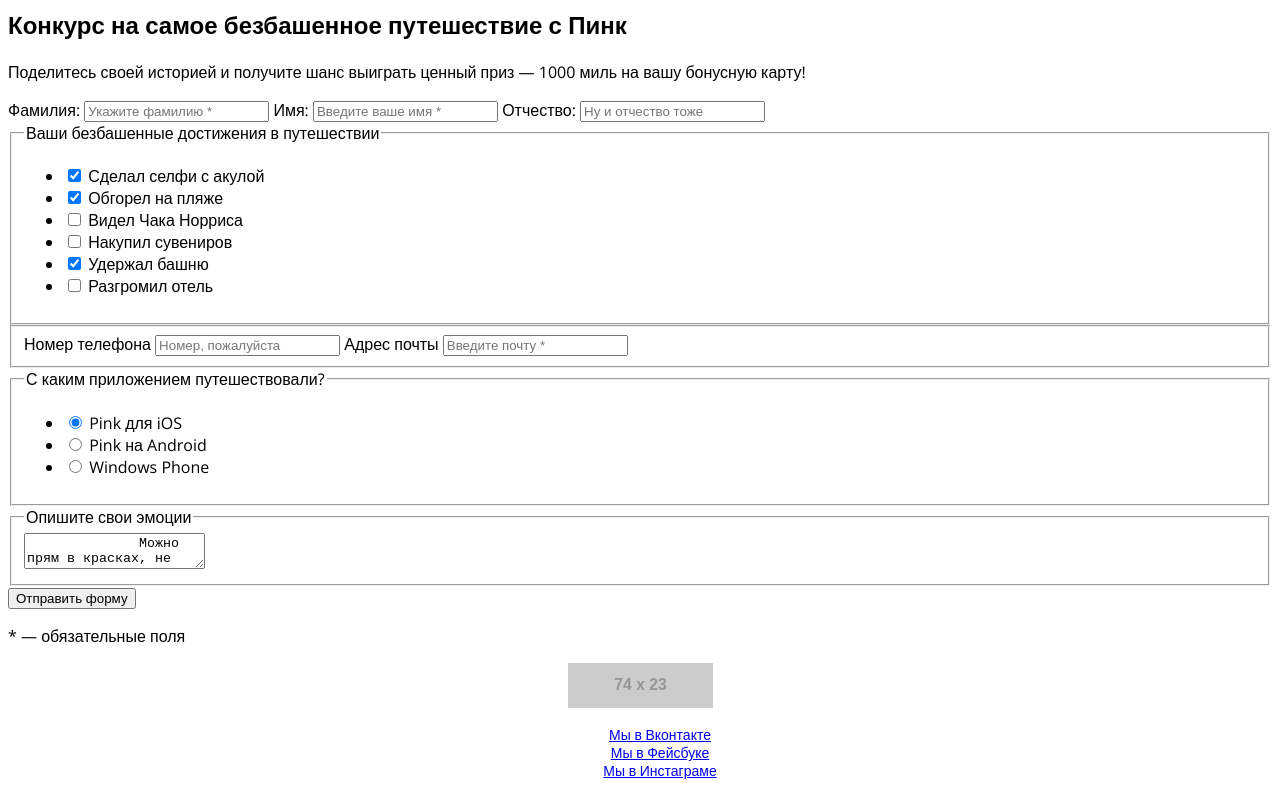
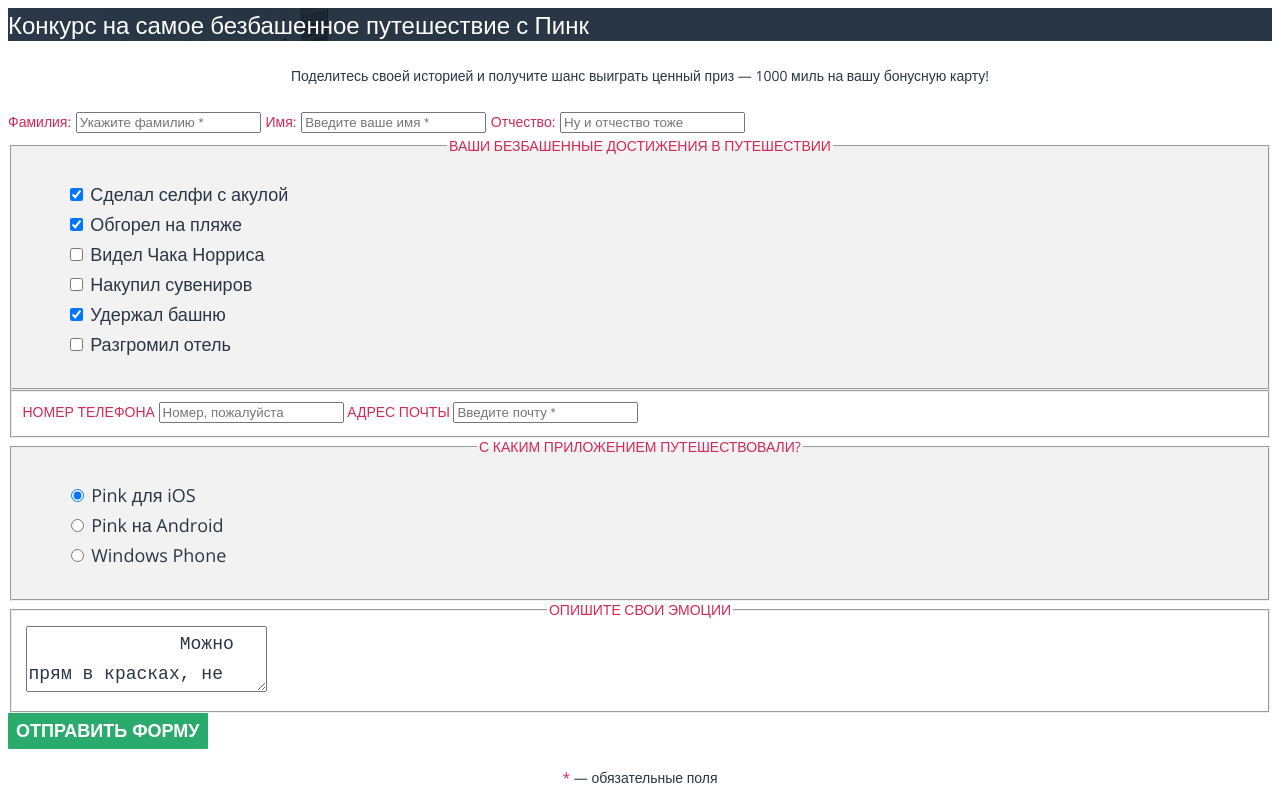
Before and after one commit to peterfeld/1391583-pink-20, a website: page source/form.html in a window 1280 px wide. Shown: the part 214-1004 px from the top of the page. Drawn offline with nearby package versions, Linux system fonts and the light colour scheme; files that its build step writes are made by us from their sources; placeholder pictures from the web are drawn by us.

Commit message:
Добавляет вестку страницы form с препроцессорами

```diff
--- a/source/form.html
+++ b/source/form.html
@@ -9,7 +9,7 @@
   <body class="page__body">
     <header class="page-header">
       <a class="page-header__logo">
-        <img src="https://via.placeholder.com/74x23" width="74" height="23" alt="Пинк">
+        <img src="img/logo-pink-white-mobile.svg" width="74" height="23" alt="Пинк">
       </a>
       <nav class="main-nav">
         <button class="main-nav__toggle" type="button">
@@ -18,22 +18,22 @@
         <div class="main-nav__wrapper">
           <ul class="main-nav__list site-list">
             <li class="site-list__item site-list__item--active">
-              <a href="index.html">
+              <a class="site-list__link" href="index.html">
                 Главная
               </a>
             </li>
             <li class="site-list__item">
-              <a href="photo.html">
+              <a class="site-list__link" href="photo.html">
                 Фотографии
               </a>
             </li>
             <li class="site-list__item">
-              <a>
+              <a class="site-list__link">
                 Конкурс
               </a>
             </li>
             <li class="site-list__item">
-              <a href="#">
+              <a class="site-list__link" href="#">
                 HTML academy
               </a>
             </li>
@@ -53,17 +53,17 @@
 
         <form class="tender__form" action="https://echo.htmlacademy.ru" method="GET">
 
-          <label for="surname">Фамилия:</label>
-          <input type="text" placeholder="Укажите фамилию *" id="surname">
+          <label class="tender__label" for="surname">Фамилия:</label>
+          <input class="tender__input" type="text" placeholder="Укажите фамилию *" id="surname">
 
-          <label for="name">Имя:</label>
-          <input type="text" placeholder="Введите ваше имя *" id="name">
+          <label class="tender__label" for="name">Имя:</label>
+          <input  class="tender__input" type="text" placeholder="Введите ваше имя *" id="name">
 
-          <label for="middle-name">Отчество:</label>
-          <input type="text" placeholder="Ну и отчество тоже" id="middle-name">
+          <label class="tender__label" for="middle-name">Отчество:</label>
+          <input class="tender__input" type="text" placeholder="Ну и отчество тоже" id="middle-name">
 
           <fieldset class="record">
-            <legend>Ваши безбашенные
+            <legend class="record__legend">Ваши безбашенные
             достижения в путешествии</legend>
             <ul class="record__list">
               <li class="record__item">
@@ -94,10 +94,10 @@
           </fieldset>
 
           <fieldset class="contacts-form">
-            <label for="phone">Номер телефона</label>
+            <label class="contacts-form__label" for="phone">Номер телефона</label>
             <input type="tel" placeholder="Номер, пожалуйста" id="phone">
 
-            <label for="email">Адрес почты</label>
+            <label class="contacts-form__label" for="email">Адрес почты</label>
             <input type="email" placeholder="Введите почту *" id="email">
           </fieldset>
 
@@ -130,9 +130,9 @@
             </textarea>
           </fieldset>
 
-          <button type="submit" class="form__button">Отправить форму</button>
+          <button type="submit" class="tender__button">Отправить форму</button>
 
-          <p class="form__text"><span>*</span> — обязательные поля</p>
+          <p class="tender__text"><span class="tender__text--bottom">*</span> — обязательные поля</p>
 
         </form>
       </section>
@@ -142,7 +142,7 @@
       <div class="page-footer__wrapper">
         <div class="page-footer__logo">
           <a href="#">
-            <img src="https://via.placeholder.com/74x23" width="145" height="40" alt="Пинк">
+            <img src="img/logo-pink-blue-mobile.svg" width="145" height="40" alt="Пинк">
           </a>
         </div>
         <div class="page-footer__social social">
--- /dev/null
+++ b/source/less/application.less
@@ -0,0 +1,20 @@
+.application {
+  background-color: @basis-extra-grey;
+  font-style: normal;
+  font-weight: normal;
+  font-size: 18px;
+  line-height: 30px;
+  color: @basis-blue;
+}
+
+.application__text {
+  font-size: 14px;
+  line-height: 18px;
+  color: @basis-red;
+  text-align: center;
+  text-transform: uppercase;
+}
+
+.application__list {
+  list-style: none;
+}
--- /dev/null
+++ b/source/less/contacts-form.less
@@ -0,0 +1,12 @@
+.contacts-form {
+  font-style: normal;
+  font-weight: normal;
+  font-size: 14px;
+  line-height: 30px;
+  background-color: @basis-white;
+}
+
+.contacts-form__label {
+  text-transform: uppercase;
+  color: @basis-red;
+}
--- /dev/null
+++ b/source/less/feedback.less
@@ -0,0 +1,15 @@
+.feedback__title {
+  font-style: normal;
+  font-weight: normal;
+  font-size: 14px;
+  line-height: 18px;
+  text-align: center;
+  text-transform: uppercase;
+  color: @basis-red;
+}
+
+.feedback__form {
+  font-size: 18px;
+  line-height: 30px;
+  color: @basis-blue;
+}
--- a/source/less/main-nav.less
+++ b/source/less/main-nav.less
@@ -1,25 +1,3 @@
-.site-list__item {
-  font-weight: bold;
-  font-size: 18px;
-  line-height: 32px;
-  text-transform: uppercase;
-  background-color: @basis-blue;
-}
-
 .main-nav__list {
   list-style: none;
 }
-
-.main-nav__link {
-  color: @basis-white;
-}
-
-.main-nav__link:hover,
-.main-nav__link:focus {
-  color: @basis-red;
-}
-
-.main-nav__link:active {
-  color: @basis-red;
-  opacity: 0.3;
-}
--- /dev/null
+++ b/source/less/record.less
@@ -0,0 +1,16 @@
+.record {
+  background-color: @basis-extra-grey;
+}
+
+.record__legend {
+  font-weight: normal;
+  font-size: 14px;
+  line-height: 18px;
+  text-align: center;
+  text-transform: uppercase;
+  color: @basis-red;
+}
+
+.record__list {
+  list-style: none;
+}
--- /dev/null
+++ b/source/less/site-list.less
@@ -0,0 +1,22 @@
+.site-list__item {
+  font-weight: bold;
+  font-size: 18px;
+  line-height: 32px;
+  text-transform: uppercase;
+  background-color: @basis-blue;
+}
+
+.site-list__link {
+  color: @basis-white;
+  text-decoration: none;
+}
+
+.site-list__link:hover,
+.site-list__link:focus {
+  color: @basis-red;
+}
+
+.msite-list__link:active {
+  color: @basis-red;
+  opacity: 0.3;
+}
--- a/source/less/style.less
+++ b/source/less/style.less
@@ -3,11 +3,19 @@
 @import url("page.less");
 @import url("page-header.less");
 @import url("main-nav.less");
+@import url("site-list.less");
 @import url("about.less");
 @import url("downloads.less");
 @import url("offer.less");
 @import url("reviews.less");
 @import url("price.less");
 @import url("contacts.less");
+
+@import url("tender.less");
+@import url("record.less");
+@import url("contacts-form.less");
+@import url("application.less");
+@import url("feedback.less");
+
 @import url("page-footer.less");
 @import url("social.less");
--- /dev/null
+++ b/source/less/tender.less
@@ -0,0 +1,50 @@
+.tender {
+  font-style: normal;
+  font-weight: normal;
+  font-size: 18px;
+  line-height: 30px;
+  background-color: @basis-white;
+  color: @basis-blue;
+}
+
+.tender__title {
+  font-weight: 300;
+  font-size: 24px;
+  line-height: 33px;
+  text-align: center;
+  color: @basis-white;
+  display: flex;
+  background-image: url(../img/bg-back-mobile@1x.jpg);
+  background-color: @basis-blue;
+  background-repeat: no-repeat;
+}
+
+.tender__text {
+  font-style: normal;
+  font-weight: normal;
+  font-size: 14px;
+  line-height: 30px;
+  text-align: center;
+}
+
+.tender__label {
+  font-weight: normal;
+  font-size: 14px;
+  line-height: 30px;
+  color: @basis-red;
+}
+
+.tender__button {
+  background: @basis-dark-green;
+  border: 2px solid @basis-dark-green;
+  border-radius: 1px;
+  font-weight: bold;
+  font-size: 18px;
+  line-height: 30px;
+  text-transform: uppercase;
+  color: @basis-white;
+}
+
+.tender__text--bottom {
+  color: @basis-red;
+}
```
Also changed, not shown: source/index.html (+4 -4 lines).
